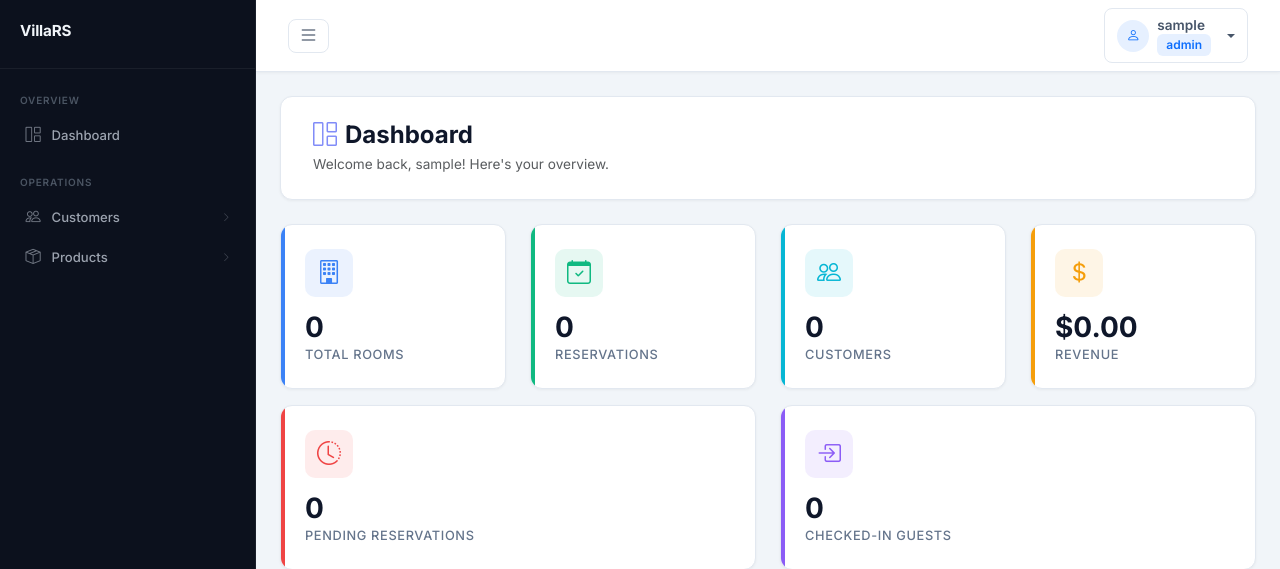
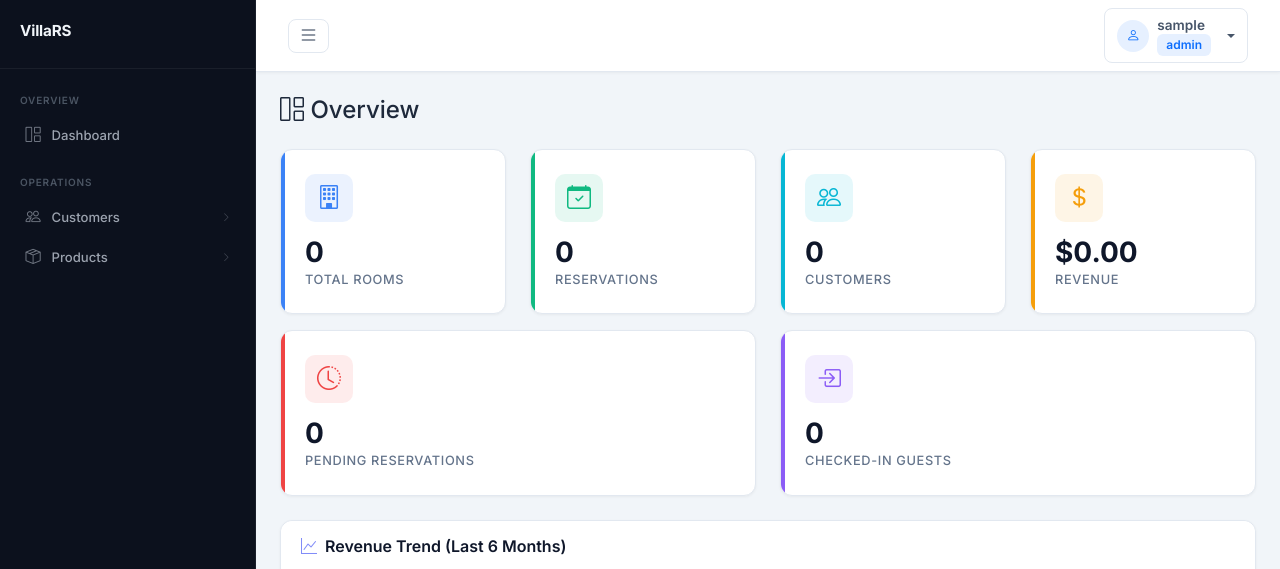
Before and after one commit to devxpawan/Guestify, a PHP site: page /dashboard.php in a window 1280 px wide. Shown: the top 569 px of the page. Run offline with PHP 8.4, Linux system fonts and the light colour scheme; the visitor is signed in with stand-in values (Sample User, id 1); data that the repository does not hold is empty.

Commit message:
refactor(dashboard): update header to flex layout with overview title

```diff
--- a/dashboard.php
+++ b/dashboard.php
@@ -18,9 +18,8 @@ $recent = mysqli_query($conn, "SELECT r.id, c.full_name, rm.room_number, r.check
                                ORDER BY r.id DESC LIMIT 5");
 ?>
 <div id="page-content-wrapper" class="container-fluid p-4">
-    <div class="page-header">
-        <h2><i class="bi bi-grid-1x2"></i> Dashboard</h2>
-        <p class="text-muted mb-0 mt-1" style="font-size: 0.85rem;">Welcome back, <?= htmlspecialchars($_SESSION['username']) ?>! Here's your overview.</p>
+    <div class="d-flex align-items-center justify-content-between mb-4">
+        <h4 class="mb-0"><i class="bi bi-grid-1x2"></i> Overview</h4>
     </div>
 
     <div class="row">
```
